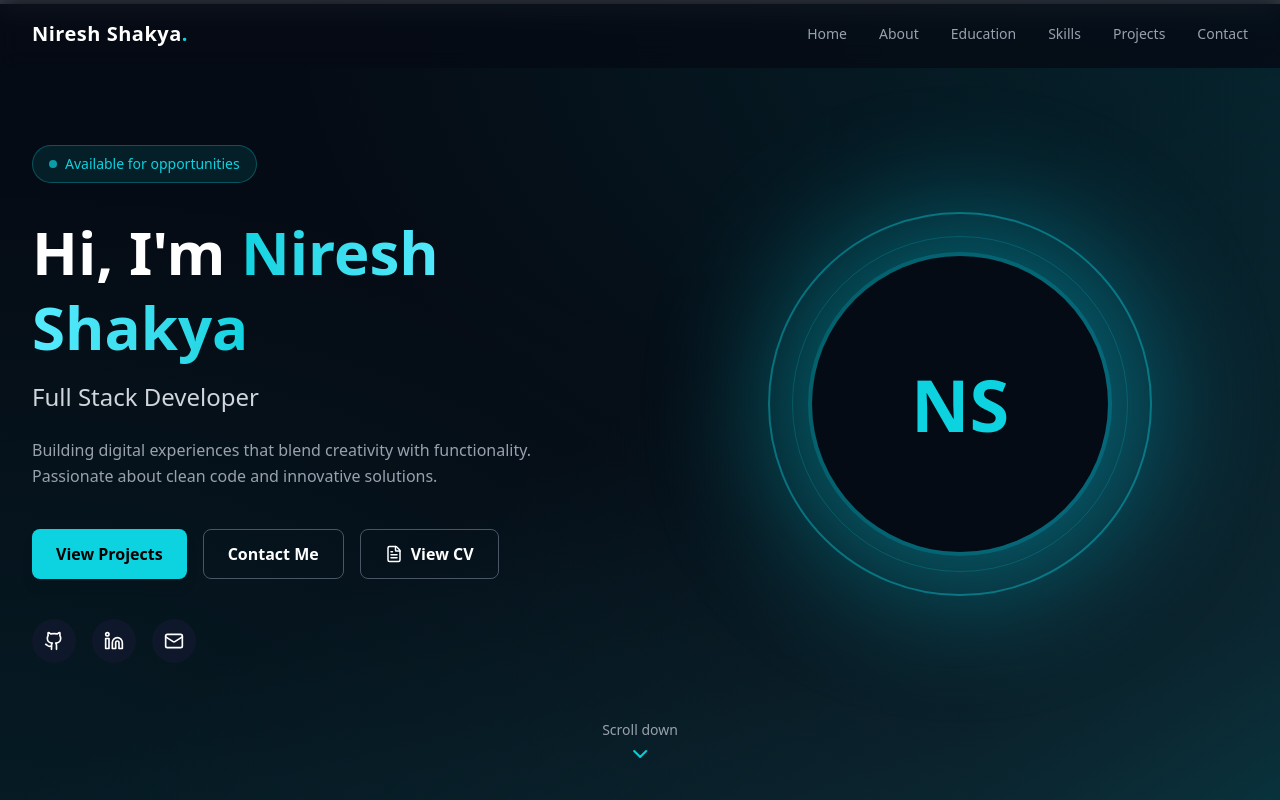
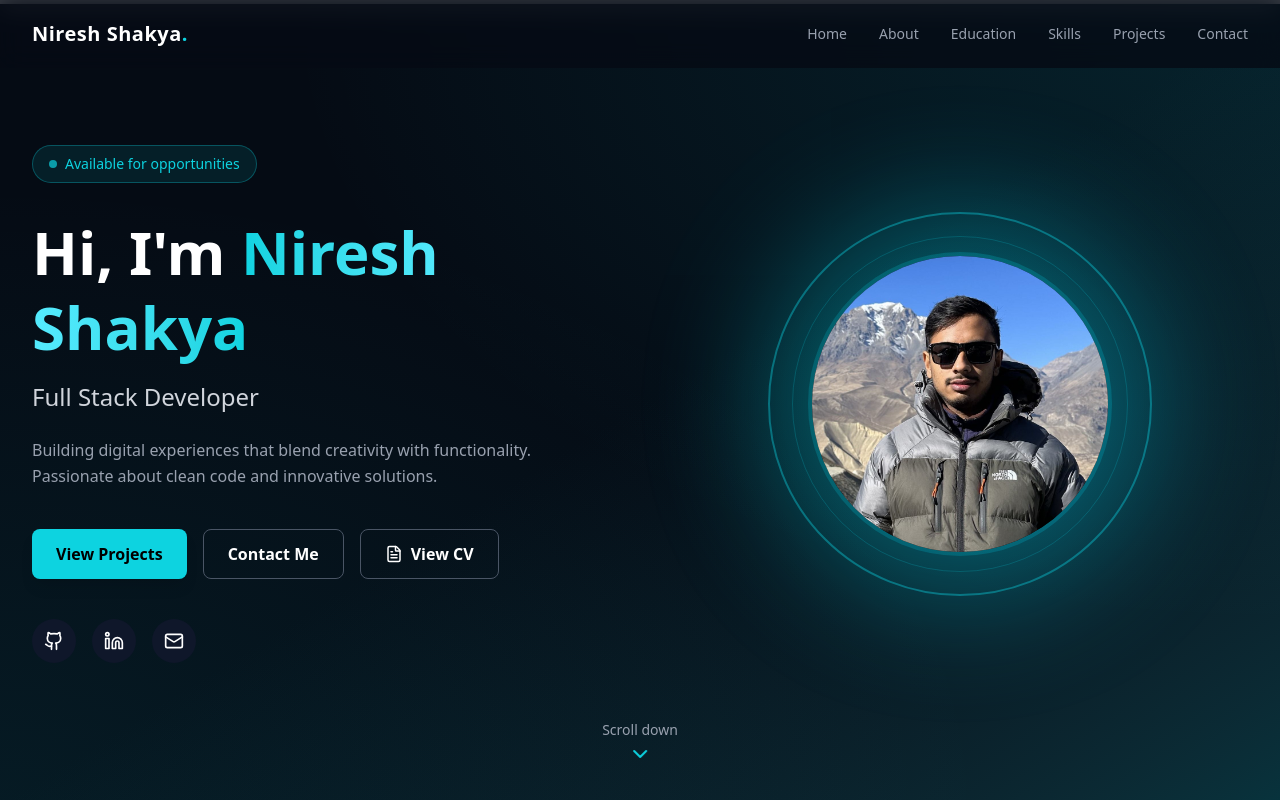
Before and after one commit to Niresh-sh/nireshshakya, a React (Vite) app: page / in a window 1280 px wide. Shown: the top 800 px of the page. Built offline with nearby package versions, Linux system fonts and the light colour scheme.

Commit message:
modified herosection

```diff
--- a/index.html
+++ b/index.html
@@ -2,7 +2,7 @@
 <html lang="en">
   <head>
     <meta charset="UTF-8" />
-    <link rel="icon" type="image/svg+xml" href="/public/icon.jpg" />
+    <link rel="icon" type="image/svg+xml" href="/public/icon.jpg" className="rounded-4xl"/>
     <meta name="viewport" content="width=device-width, initial-scale=1.0" />
     <title>Niresh Shakya</title>
   </head>
--- a/src/Components/HeroSection.jsx
+++ b/src/Components/HeroSection.jsx
@@ -134,7 +134,7 @@ export default function Hero({ onProjects, onContact }) {
                 <div className="w-full h-full rounded-full bg-[#050b14]
                   flex items-center justify-center text-6xl md:text-7xl
                   font-bold text-[#0dd3e0]">
-                  NS
+                  <img src="/public/icon.jpg" alt="Niresh Shakya" className="rounded-full w-full h-full object-cover" />
                 </div>
               </div>
             </div>
```
